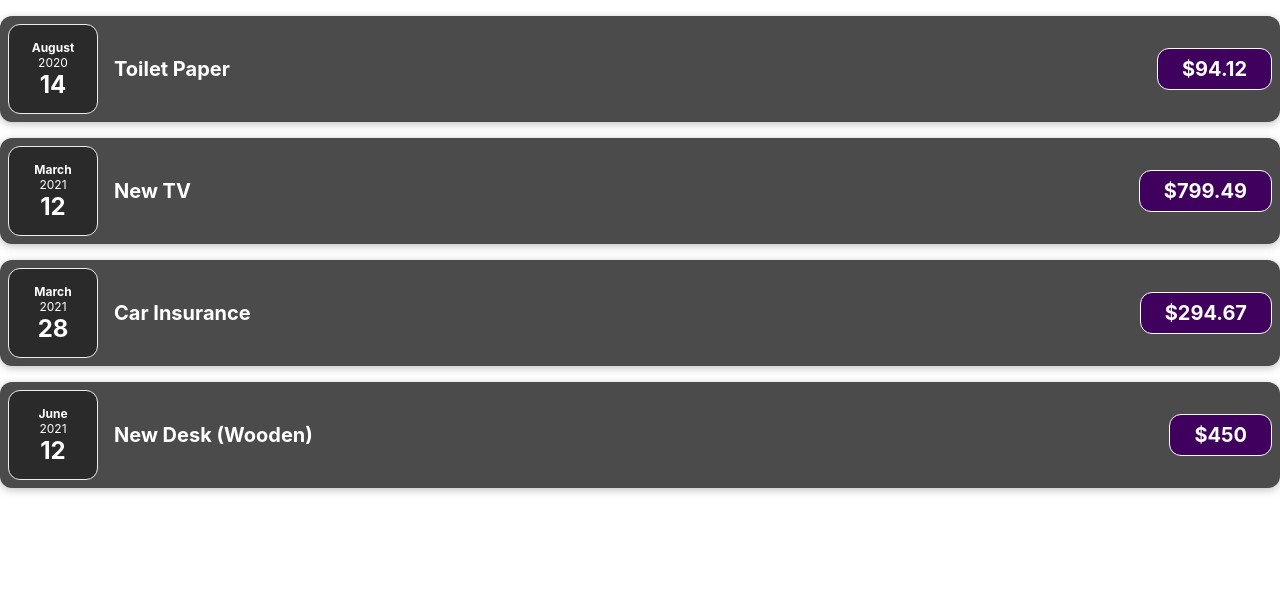
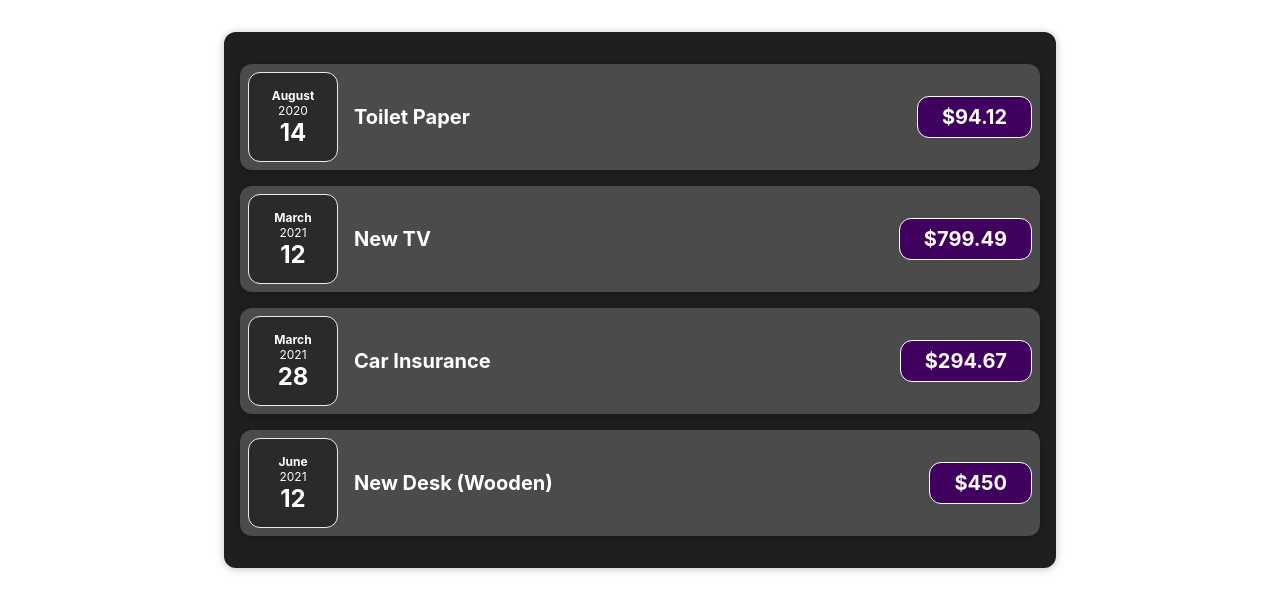
Before and after one commit to DavidPerelman/react-complete-guide-code, a React (Create React App) app: page / in a window 1280 px wide. Shown: the top 612 px of the page. Built offline with nearby package versions, Linux system fonts and the light colour scheme.

Commit message:
setup Card.js component

```diff
--- /dev/null
+++ b/src/components/Card.css
@@ -0,0 +1,4 @@
+.card {
+  border-radius: 12px;
+  box-shadow: 0 1px 8px rgba(0, 0, 0, 0.25);
+}
--- /dev/null
+++ b/src/components/Card.js
@@ -0,0 +1,9 @@
+import React from 'react';
+
+const Card = ({ className, children }) => {
+  const classes = `card ${className}`;
+
+  return <div className={classes}>{children}</div>;
+};
+
+export default Card;
--- a/src/components/ExpenseItem.js
+++ b/src/components/ExpenseItem.js
@@ -1,17 +1,17 @@
 import React from 'react';
+import Card from './Card';
 import ExpenseDate from './ExpenseDate';
 import './ExpenseItem.css';
 
 const ExpenseItem = ({ title, date, amount }) => {
   return (
-    <div className='expense-item'>
+    <Card className='expense-item'>
       <ExpenseDate date={date} />
-
       <div className='expense-item__description'>
         <h2>{title}</h2>
         <div className='expense-item__price'>${amount}</div>
       </div>
-    </div>
+    </Card>
   );
 };
 
--- a/src/components/Expenses.js
+++ b/src/components/Expenses.js
@@ -1,9 +1,11 @@
 import React from 'react';
+import Card from './Card';
 import ExpenseItem from './ExpenseItem';
+import './Expenses.css';
 
 const Expenses = ({ expenses }) => {
   return (
-    <div className='expenses'>
+    <Card className='expenses'>
       <ExpenseItem
         title={expenses[0].title}
         amount={expenses[0].amount}
@@ -24,7 +26,7 @@
         amount={expenses[3].amount}
         date={expenses[3].date}
       />
-    </div>
+    </Card>
   );
 };
 
```
